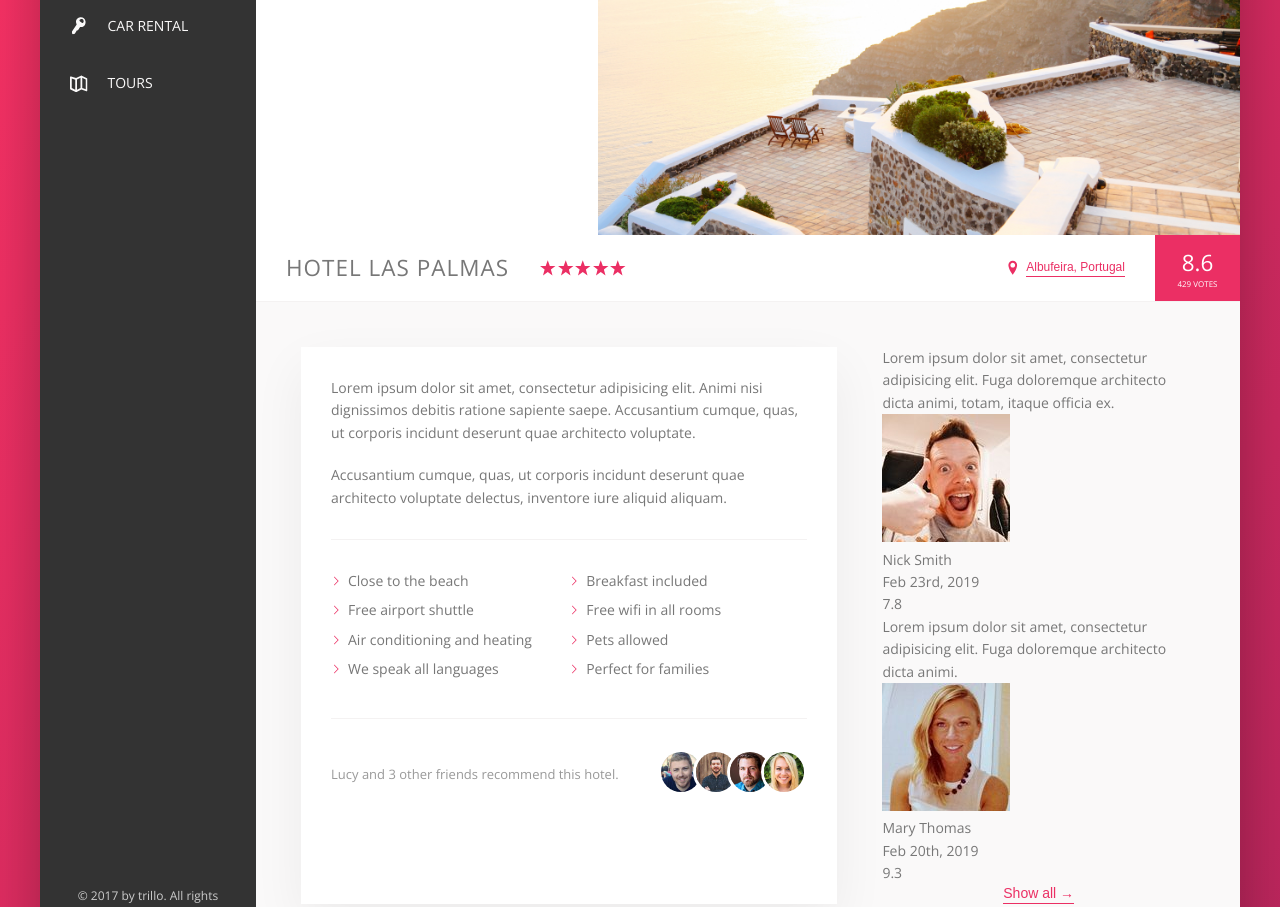
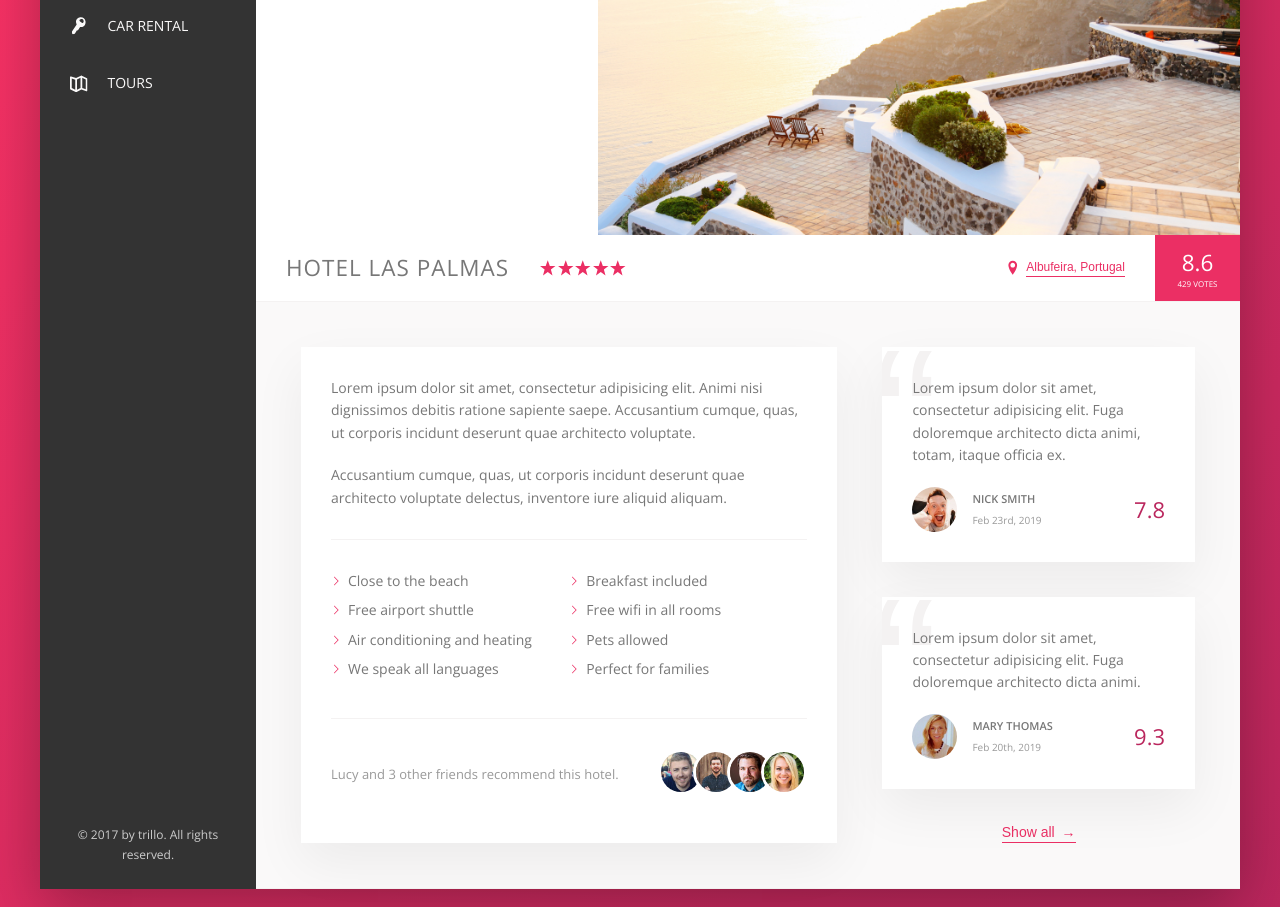
Before and after one commit to chewdev/css-sass-practice-2, a website: page index.html in a window 1280 px wide. Shown: the part 300-1207 px from the top of the page. Drawn offline with nearby package versions, Linux system fonts and the light colour scheme; files that its build step writes are made by us from their sources.

Commit message:
Add .reviews section associated classes and initial styles

```diff
--- a/sass/_components.scss
+++ b/sass/_components.scss
@@ -254,8 +254,17 @@
   cursor: pointer;
   transition: all 0.2s;
 
+  & span {
+    margin-left: 3px;
+    transition: margin-left 0.2s;
+  }
+
   &:hover {
     color: var(--grey-dark-1);
+
+    span {
+      margin-left: 8px;
+    }
   }
 
   &:focus {
@@ -341,3 +350,64 @@
     }
   }
 }
+
+.review {
+  background-color: #fff;
+  box-shadow: var(--shadow-light);
+  padding: 3rem;
+  margin-bottom: 3.5rem;
+  position: relative;
+  overflow: hidden;
+
+  &__text {
+    margin-bottom: 2rem;
+    z-index: 10;
+    position: relative;
+  }
+
+  &__user {
+    display: flex;
+    align-items: center;
+  }
+
+  &__photo {
+    height: 4.5rem;
+    width: 4.5rem;
+    border-radius: 50%;
+    margin-right: 1.5rem;
+  }
+
+  &__user-box {
+    margin-right: auto;
+  }
+
+  &__user-name {
+    font-size: 1.1rem;
+    font-weight: 600;
+    text-transform: uppercase;
+    margin-bottom: 0.4rem;
+  }
+
+  &__user-date {
+    font-size: 1rem;
+    color: var(--grey-dark-3);
+  }
+
+  &__rating {
+    font-size: 2.2rem;
+    font-weight: 300;
+    color: var(--color-primary-dark);
+  }
+
+  &::before {
+    content: "\201C";
+    font-size: 20rem;
+    position: absolute;
+    top: -2.75rem;
+    left: -1rem;
+    color: var(--grey-light-2);
+    font-family: sans-serif;
+    line-height: 1;
+    z-index: 1;
+  }
+}
```
